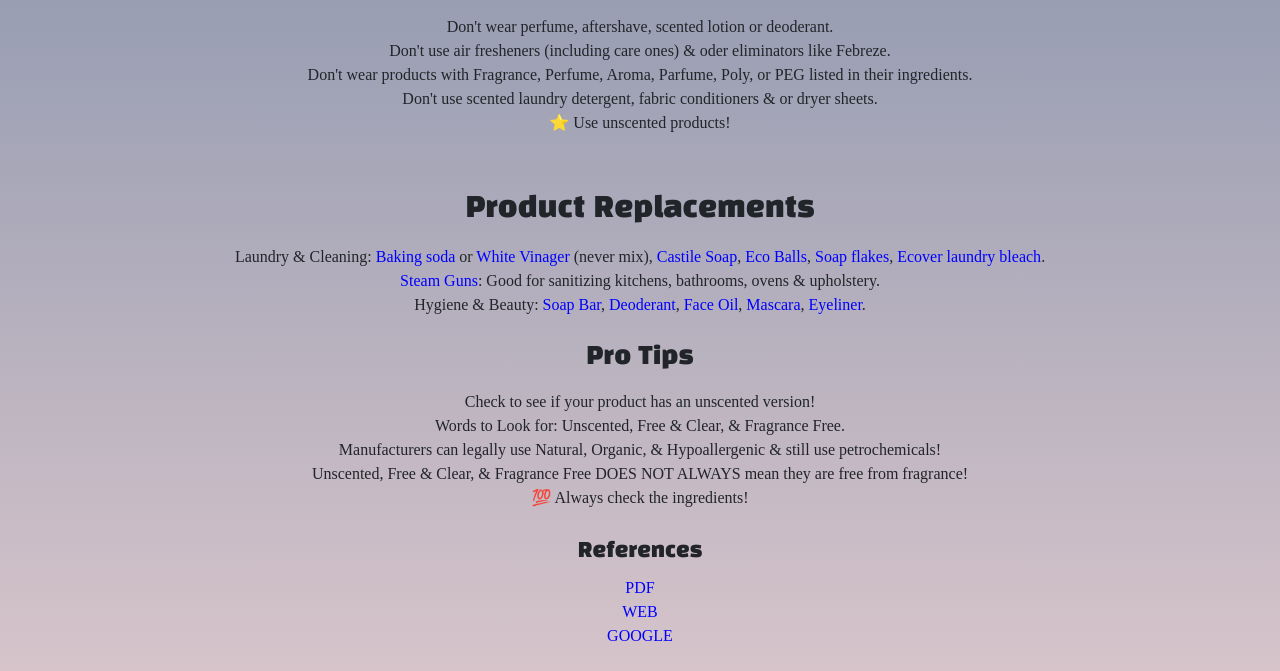
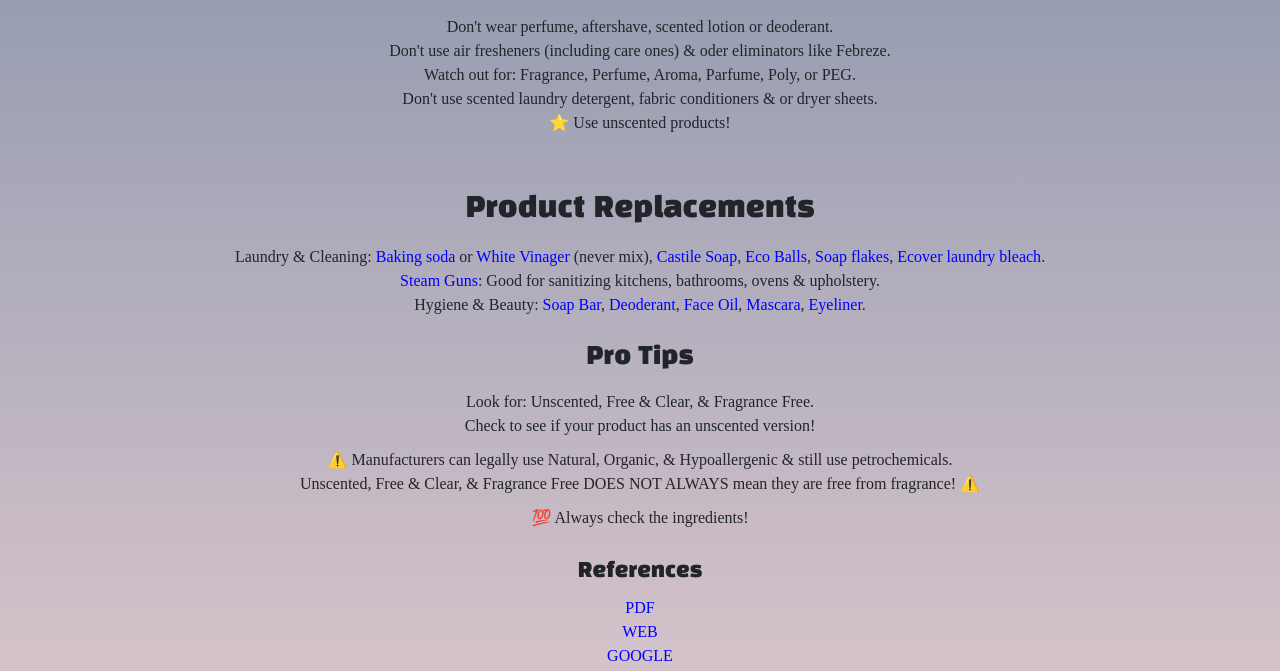
Before and after one commit to r3llie/GoFragranceFree, a plain HTML site: page index.html in a window 1280 px wide. Shown: the part 575-1246 px from the top of the page. Drawn offline with nearby package versions, Linux system fonts and the light colour scheme; a web font is replaced by a local one.

```diff
--- a/index.html
+++ b/index.html
@@ -43,21 +43,19 @@
       Up to 72% of asthmatics are also affected. Even if you aren't reactive to
       these synthetic chemicals, over time they may accumulate ~potentially
       increasing the rist of sensitization. & To make matters worse, these
-      synthetic fragrances are made to stick around~taking multiple washes to fully
-      remove!
+      synthetic fragrances are made to stick around~taking multiple washes to
+      fully remove!
     </p>
 
     <h2>How To Fragrance Free?</h2>
     <ul class="mb-5">
-
       <li>Don't wear perfume, aftershave, scented lotion or deoderant.</li>
       <li>
         Don't use air fresheners (including care ones) & oder eliminators like
         Febreze.
       </li>
-       <li>
-        Don't wear products with Fragrance, Perfume, Aroma, Parfume, Poly, or PEG listed in their ingredients.
-      </li><li>
+      <li>Watch out for: Fragrance, Perfume, Aroma, Parfume, Poly, or PEG.</li>
+      <li>
         Don't use scented laundry detergent, fabric conditioners & or dryer
         sheets.
       </li>
@@ -141,16 +139,17 @@
     </ul>
     <h4>Pro Tips</h4>
     <ul>
+      <li>Look for: Unscented, Free & Clear, & Fragrance Free.</li>
       <li>Check to see if your product has an unscented version!</li>
-      <li>Words to Look for: Unscented, Free & Clear, & Fragrance Free.</li>
-      <li>
-        Manufacturers can legally use Natural, Organic, & Hypoallergenic & still
-        use petrochemicals!
+<ul> <li>
+        ⚠️ Manufacturers can legally use Natural, Organic, & Hypoallergenic & still
+        use petrochemicals.
       </li>
       <li>
         Unscented, Free & Clear, & Fragrance Free
-        <span>DOES NOT ALWAYS</span> mean they are free from fragrance!
-      </li>
+        <span>DOES NOT ALWAYS</span> mean they are free from fragrance! ⚠️
+      </li></ul>
+
       <li>💯 Always check the ingredients!</li>
     </ul>
     <section>
```
